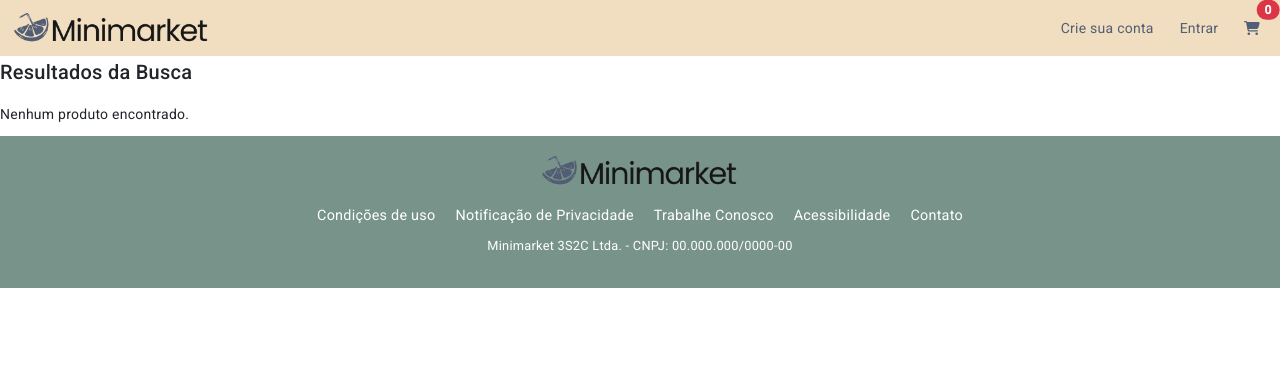
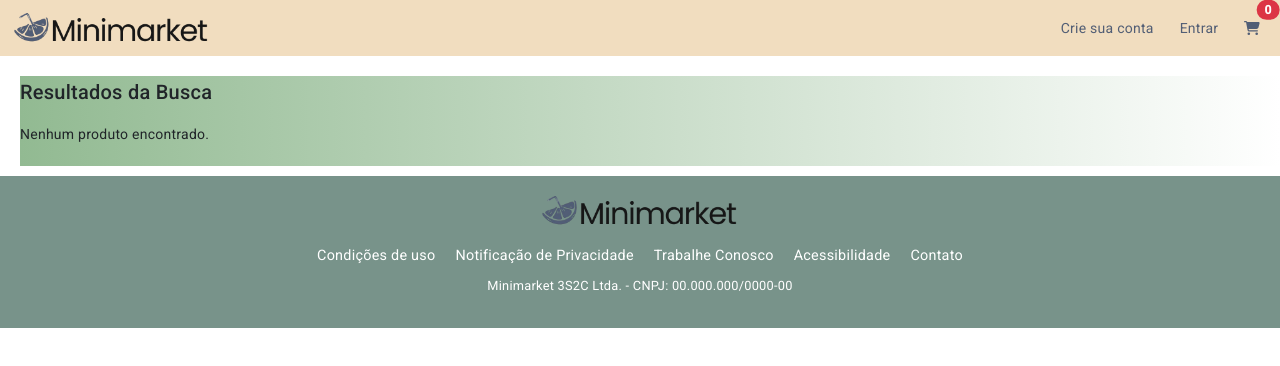
Before and after one commit to barbaracalderon/minimarket, an Angular app: page /search in a window 1280 px wide. Shown: the top 366 px of the page. Built offline with nearby package versions, Linux system fonts and the light colour scheme.

Commit message:
chore: Update styles.scss and search-result.component.scss

```diff
--- a/src/app/features/search-result/search-result.component.scss
+++ b/src/app/features/search-result/search-result.component.scss
@@ -9,3 +9,19 @@
     display: block;
     margin-bottom: 10px;
   }
+
+ .section {
+  margin: 20px 0 10px 20px;
+}
+
+.card-container {
+  display: flex;
+  flex-wrap: wrap;
+  gap: 10px;
+  margin: 10px 20px 0 20px;
+  padding-bottom: 10px;
+
+  .card {
+    min-width: 150px;
+  }
+}
--- a/src/styles.scss
+++ b/src/styles.scss
@@ -2,3 +2,19 @@
 
 html, body { height: 100%; }
 body { margin: 0; font-family: Roboto, "Helvetica Neue", sans-serif; }
+
+$primary-color: #f1ddbf;
+$secondary-color: #525e75;
+$tertiary-color: #78938a;
+$quaternary-color: #92ba92;
+$white-color: #ffffff;
+$black-color: #000000;
+
+.tertiary-color {
+  color: $tertiary-color;
+  background: linear-gradient(to right, $tertiary-color, $white-color);
+}
+
+.quarternary-color {
+  background: linear-gradient(to right, $quaternary-color, $white-color);
+}
```
